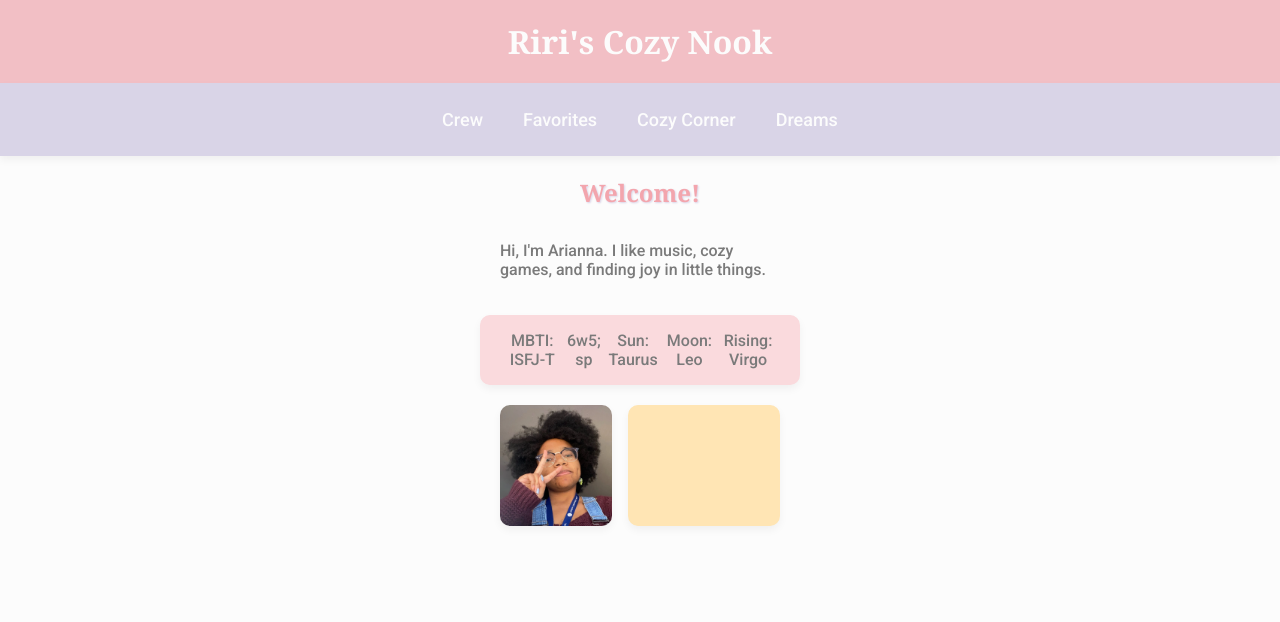
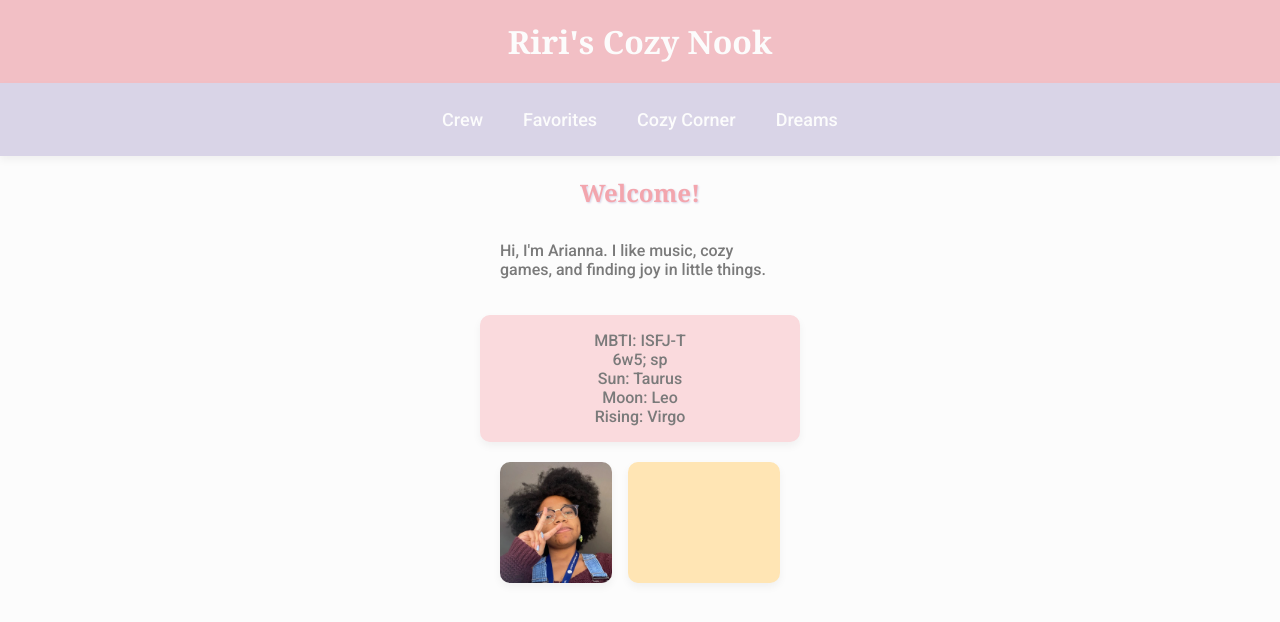
Before and after one commit to a-bikombe/RirisCozyNook, an Angular app: page / in a window 1280 px wide. Shown: the top 622 px of the page. Built offline with nearby package versions, Linux system fonts and the light colour scheme.

Commit message:
Updated home

```diff
--- a/src/app/pages/home/home.component.html
+++ b/src/app/pages/home/home.component.html
@@ -1,13 +1,8 @@
 <h2> {{ header }} </h2>
-
 <p>Hi, I'm Arianna. I like music, cozy games, and finding joy in little things.</p>
-
 <div class="card row personality">
-    <ul *ngFor="let type of personality" class="list">
-        <li> {{ type }} </li>
-    </ul>
+    <ul class="list"> @for (type of personality; track type) { <li> {{ type }} </li> } </ul>
 </div>
-
 <div class="row home-info">
     <img src="../../../assets/images/arianna.webp" alt="" class="home-img">
     <div class="card home-blurb"></div>
```
Also changed, not shown: package.json (+10 -1 lines), 1 other file (tests, documents, lock files or other folders).
